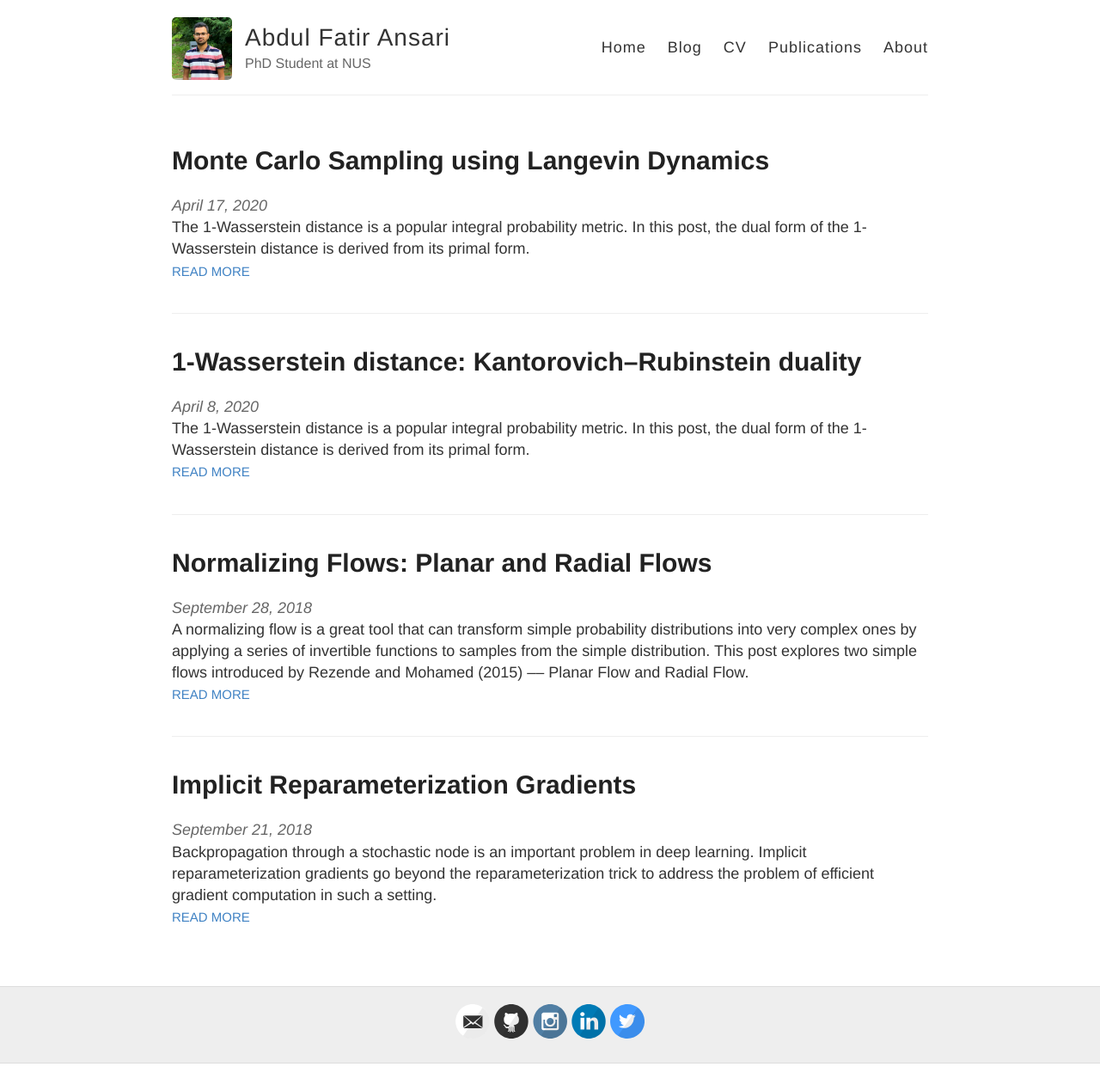
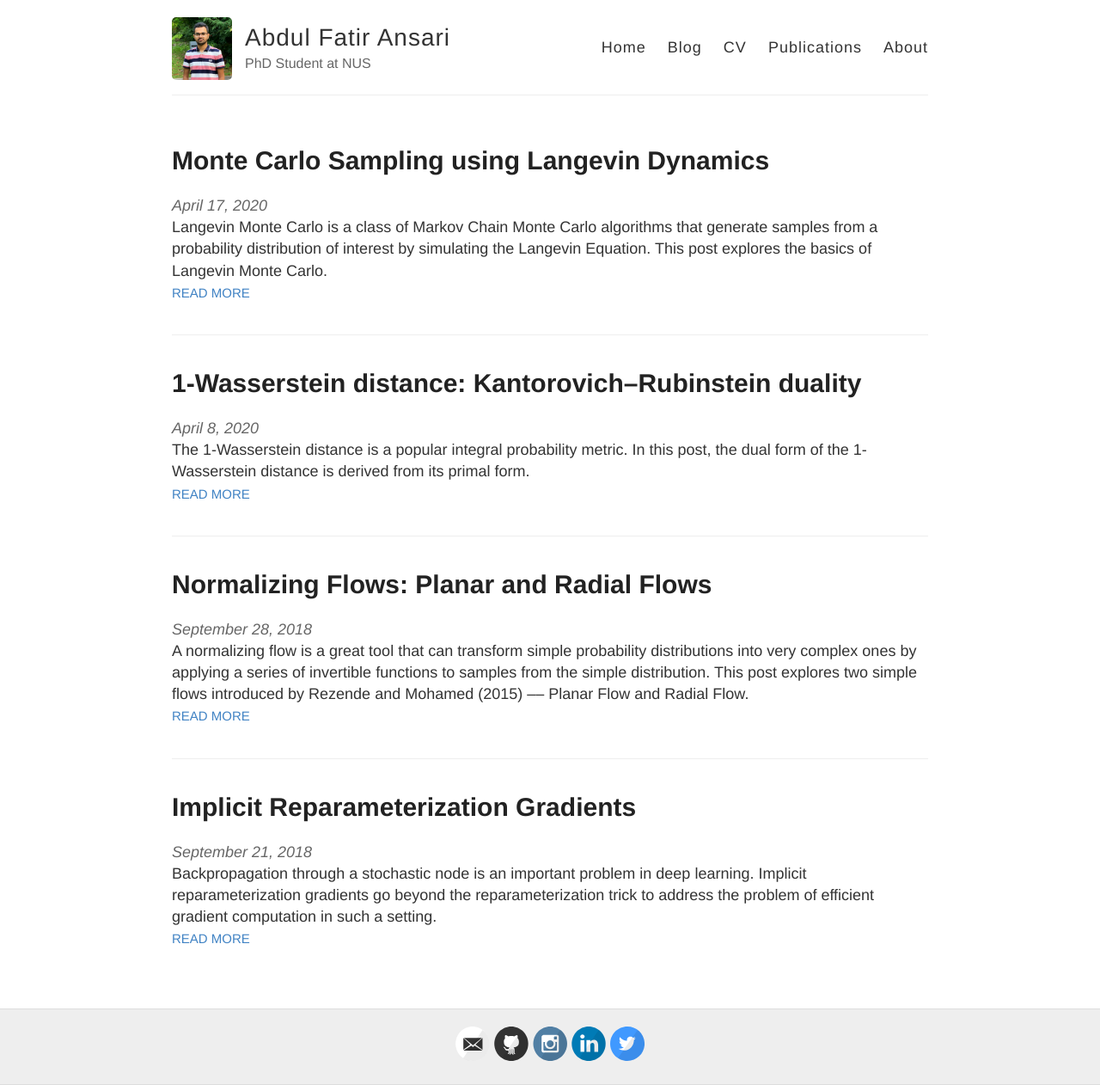
Before and after one commit to abdulfatir/abdulfatir.github.io, a Jekyll site: the page built from posts.md, in a window 1280 px wide. Shown: the whole page at 86% size. Built offline with Jekyll 4.4.1, drawn with Linux system fonts in a browser that asks for light colours; before the commit the page ends 1237 px from its top, so only the background shows below that.

Commit message:
Added LMC article

```diff
--- a/_posts/2020-4-17-Langevin-Monte-Carlo.md
+++ b/_posts/2020-4-17-Langevin-Monte-Carlo.md
@@ -1,7 +1,7 @@
 ---
 layout: post
 title: "Monte Carlo Sampling using Langevin Dynamics"
-excerpt: The 1-Wasserstein distance is a popular integral probability metric. In this post, the dual form of the 1-Wasserstein distance is derived from its primal form.
+excerpt: Langevin Monte Carlo is a class of Markov Chain Monte Carlo algorithms that generate samples from a probability distribution of interest by simulating the Langevin Equation. This post explores the basics of Langevin Monte Carlo.
 ---
 
 <script type="text/x-mathjax-config">
```
